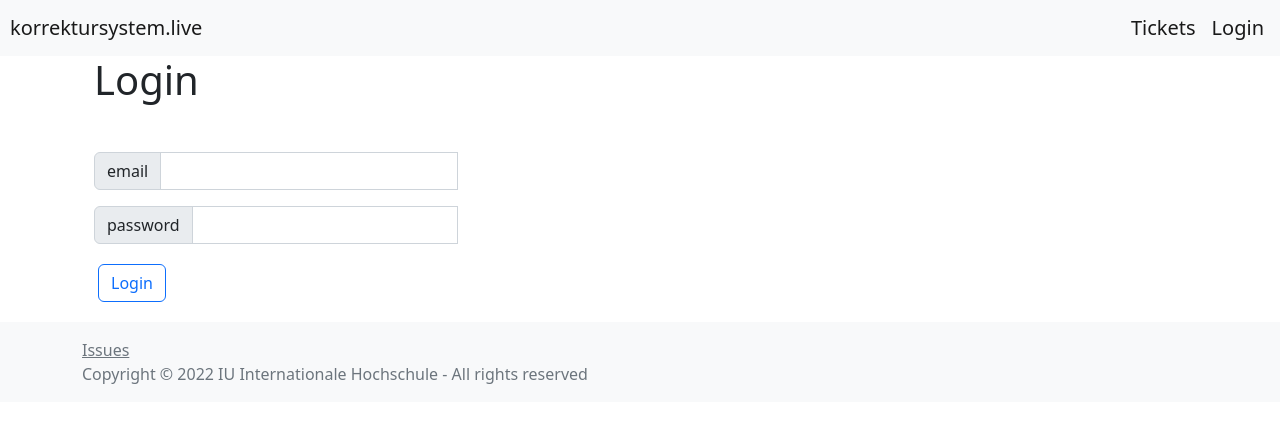
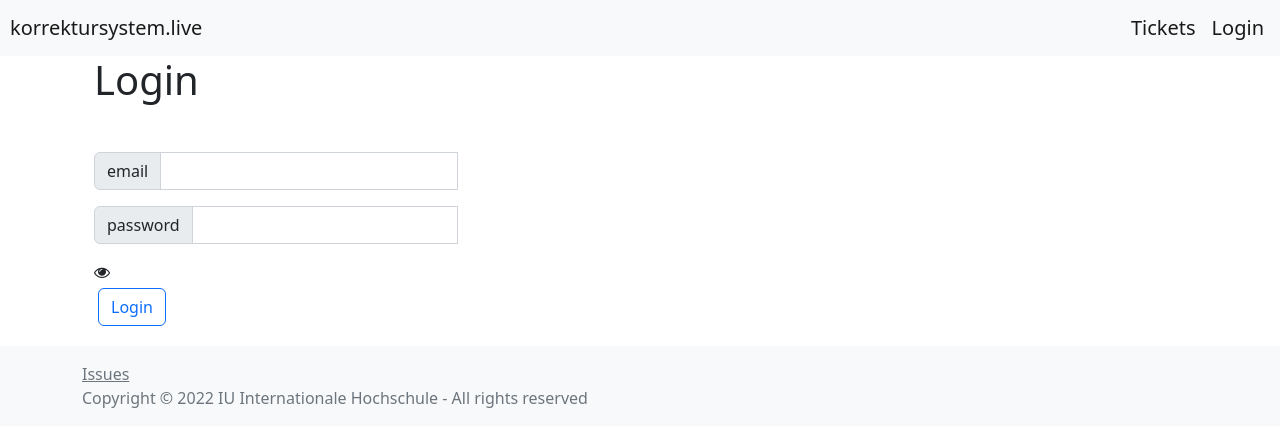
Before and after one commit to marcoiubh/korrektursystem-frontend, a React (Create React App) app: page /login in a window 1280 px wide. Shown: the top 446 px of the page. Built offline with nearby package versions, Linux system fonts and the light colour scheme.

Commit message:
implement: showPassword

```diff
--- a/public/index.html
+++ b/public/index.html
@@ -9,7 +9,8 @@
       >You need to enable JavaScript to run this app.</noscript
     >
     <script>
-      var host = 'www.korrektursystem.live' || 'korrektursystem.live';
+      const host =
+        'www.korrektursystem.live' || 'korrektursystem.live';
       if (
         host == window.location.host &&
         window.location.protocol != 'https:'
--- a/src/components/administration/login.jsx
+++ b/src/components/administration/login.jsx
@@ -1,10 +1,11 @@
 import { loginUser } from '../../services/authenticationService';
 import { useForm } from 'react-hook-form';
-import React from 'react';
+import React, { useState } from 'react';
 import { joiResolver } from '@hookform/resolvers/joi';
 import InputHook from '../subcomponents/atomicHooks/InputHook';
 import Button from '../subcomponents/atomic/button';
 import { LoginSchema } from '../../config/joiSchema';
+import ShowPassword from '../subcomponents/atomic/showPassword';
 
 const Login = () => {
   const {
@@ -12,6 +13,12 @@ const Login = () => {
     handleSubmit,
     formState: { errors },
   } = useForm({ mode: 'onBlur', resolver: joiResolver(LoginSchema) });
+
+  const [showPassword, setShowPassword] = useState(false);
+
+  const handleShowPassword = () => {
+    showPassword ? setShowPassword(false) : setShowPassword(true);
+  };
 
   const handleLogin = async (e) => {
     const credentials = {
@@ -42,9 +49,13 @@ const Login = () => {
         <InputHook
           property="password"
           obj=""
-          type="password"
+          type={showPassword ? 'text' : 'password'}
           register={register}
           errors={errors}
+        />
+        <ShowPassword
+          state={showPassword}
+          onClick={handleShowPassword}
         />
         <Button label="Login" />
       </form>
--- /dev/null
+++ b/src/components/subcomponents/atomic/showPassword.js
@@ -0,0 +1,8 @@
+const ShowPassword = ({ state, onClick }) => {
+  let classes = 'fa fa-solid fa-eye';
+  state ? (classes += '-slash') : void 0;
+
+  return <i onClick={onClick} className={classes} />;
+};
+
+export default ShowPassword;
```
Also changed, not shown: 1 other file (tests, documents, lock files or other folders).
